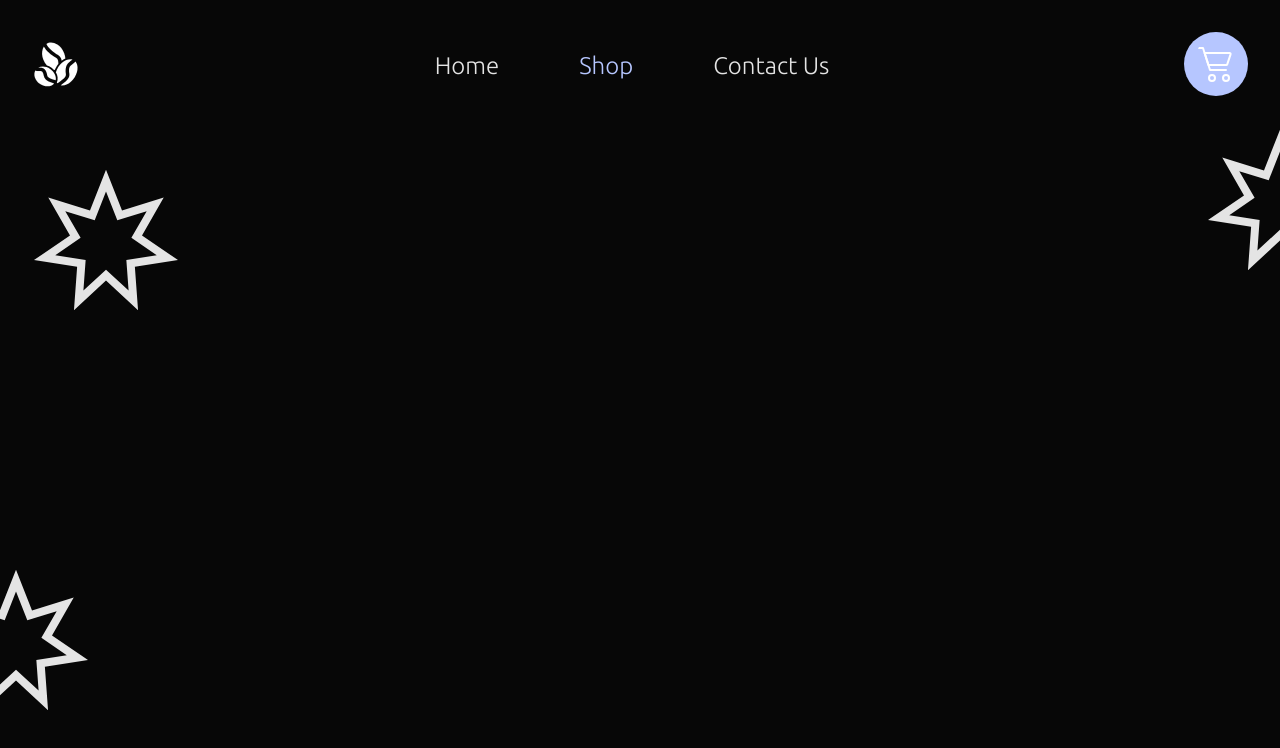
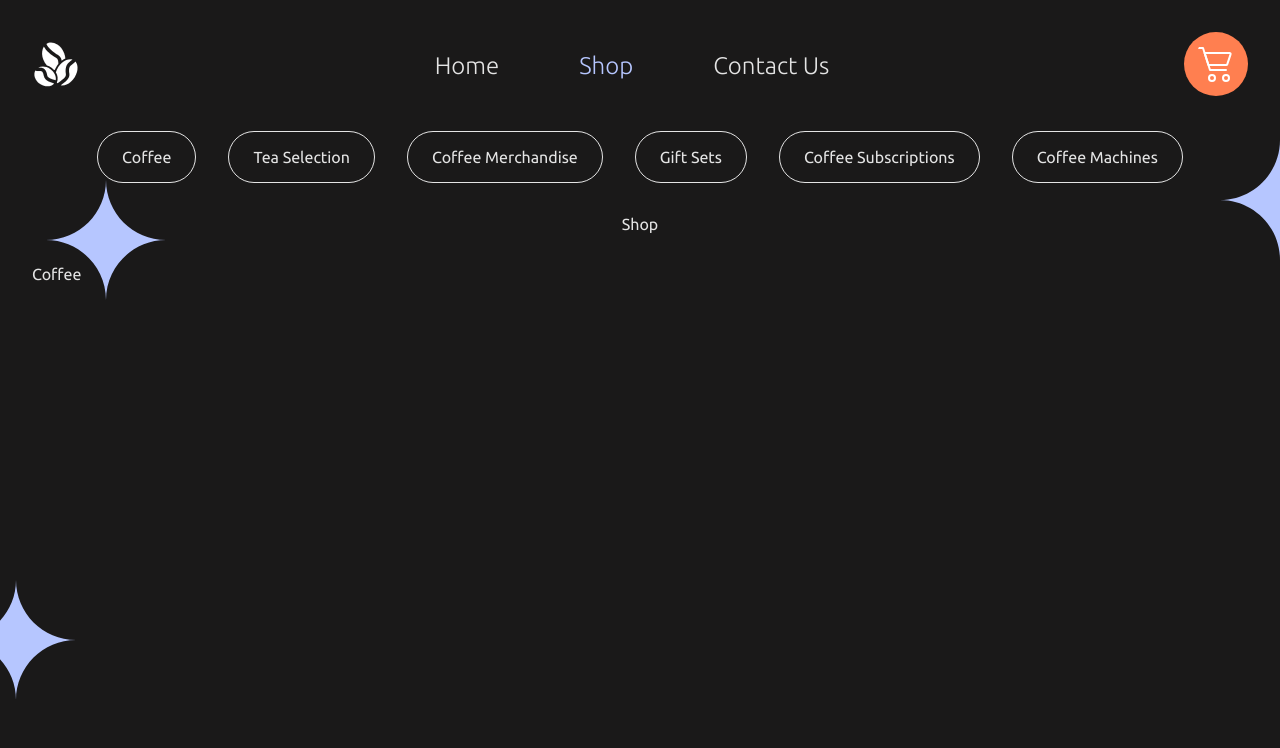
Before and after one commit to tomaszwasik31/react-shopping-cart, a React (Create React App) app: page /shop/coffee in a window 1280 px wide. Shown: the top 748 px of the page. Built offline with nearby package versions, Linux system fonts and the light colour scheme.

Commit message:
adding data, work on shop category logic

```diff
--- a/src/App.css
+++ b/src/App.css
@@ -37,9 +37,13 @@ button {
 }
 /* my css */
 :root {
-  --dark: #070707;
+  --dark: #1a1919;
   --light: #e4e4e4;
   --accent: #b6c6ff;
+  --primary: #ff7f50;
+  --secondary: #62c2cc;
+  --tertiary: #f7d358;
+  --complementary: #7f7fff;
 }
 
 body {
@@ -48,7 +52,6 @@ body {
   color: var(--light);
   width: 100vw;
   overflow-x: hidden;
-
 }
 
 /* global-classes */
@@ -58,7 +61,6 @@ body {
 
 .app-wrapper {
   padding: 2rem;
-
 }
 
 a {
@@ -109,7 +111,7 @@ ul {
 }
 
 .cart {
-  background-color: var(--accent);
+  background-color: var(--primary);
   width: 4rem;
   border-radius: 100%;
   padding: 0.5rem;
@@ -241,3 +243,18 @@ h1 {
   background-color: var(--accent);
   color: var(--dark);
 }
+
+.active-btn {
+  background-color: var(--accent);
+  color: var(--dark);
+}
+
+/* Shop */
+
+.shop-btn-container {
+  display: flex;
+
+  justify-content: center;
+  flex-wrap: wrap;
+  gap: 2rem;
+}
--- a/src/App.jsx
+++ b/src/App.jsx
@@ -6,18 +6,22 @@ import Shop from "./pages/Shop";
 import Nav from "./components/Nav";
 import Contact from "./pages/Contact";
 import Stars from "./components/Stars";
+import Machines from "./components/Categories/Machines";
+import Coffee from "./components/Categories/Coffee";
 
 function App() {
   return (
     <>
       <Stars />
       <div className="app-wrapper">
-
         <Nav />
 
         <Routes>
           <Route path="/" element={<Home />} />
-          <Route path="/shop" element={<Shop />} />
+          <Route path="/shop" element={<Shop />}>
+            <Route path="machines" element={<Machines />} />
+            <Route path="coffee" element={<Coffee />} />
+          </Route>
           <Route path="/contact" element={<Contact />} />
         </Routes>
       </div>
--- /dev/null
+++ b/src/components/Categories/Coffee.js
@@ -0,0 +1,3 @@
+export default function Coffee() {
+  return <div>Coffee</div>;
+}
--- /dev/null
+++ b/src/components/Categories/Machines.js
@@ -0,0 +1,5 @@
+export default function Machines() {
+  return (
+    <div>Machines</div>
+  )
+}
--- a/src/pages/Home.js
+++ b/src/pages/Home.js
@@ -1,6 +1,6 @@
 import React from "react";
 import star from "../img/icons/star.svg";
-import { Player, Controls } from "@lottiefiles/react-lottie-player";
+import { Player } from "@lottiefiles/react-lottie-player";
 import circleLottie from "../img/lottie/circle-lottie.json";
 import coffeeMachine from "../img/coffee-machine.webp";
 import coffeeBag from "../img/coffee-bag.webp";
--- a/src/pages/Shop.js
+++ b/src/pages/Shop.js
@@ -1,3 +1,27 @@
+import { Outlet, NavLink } from "react-router-dom";
+
 export default function Shop() {
-  return <div>Shop</div>;
+  return (
+    <>
+      <div className="page-wrapper container-max">
+        <div className="shop-btn-container">
+          <button className="btn">Coffee </button>
+          <button className="btn">Tea Selection</button>
+          <button className="btn">Coffee Merchandise</button>
+          <button className="btn">Gift Sets</button>
+          <button className="btn">Coffee Subscriptions</button>
+          <NavLink
+            className={({ isActive }) => {
+              return isActive ? "btn active-btn" : "btn";
+            }}
+            to="/shop/machines"
+          >
+            Coffee Machines
+          </NavLink>
+        </div>
+        Shop
+      </div>
+      <Outlet />
+    </>
+  );
 }
```
Also changed, not shown: src/data.json (added, +60 -0 lines), src/img/icons/star-7.svg.
